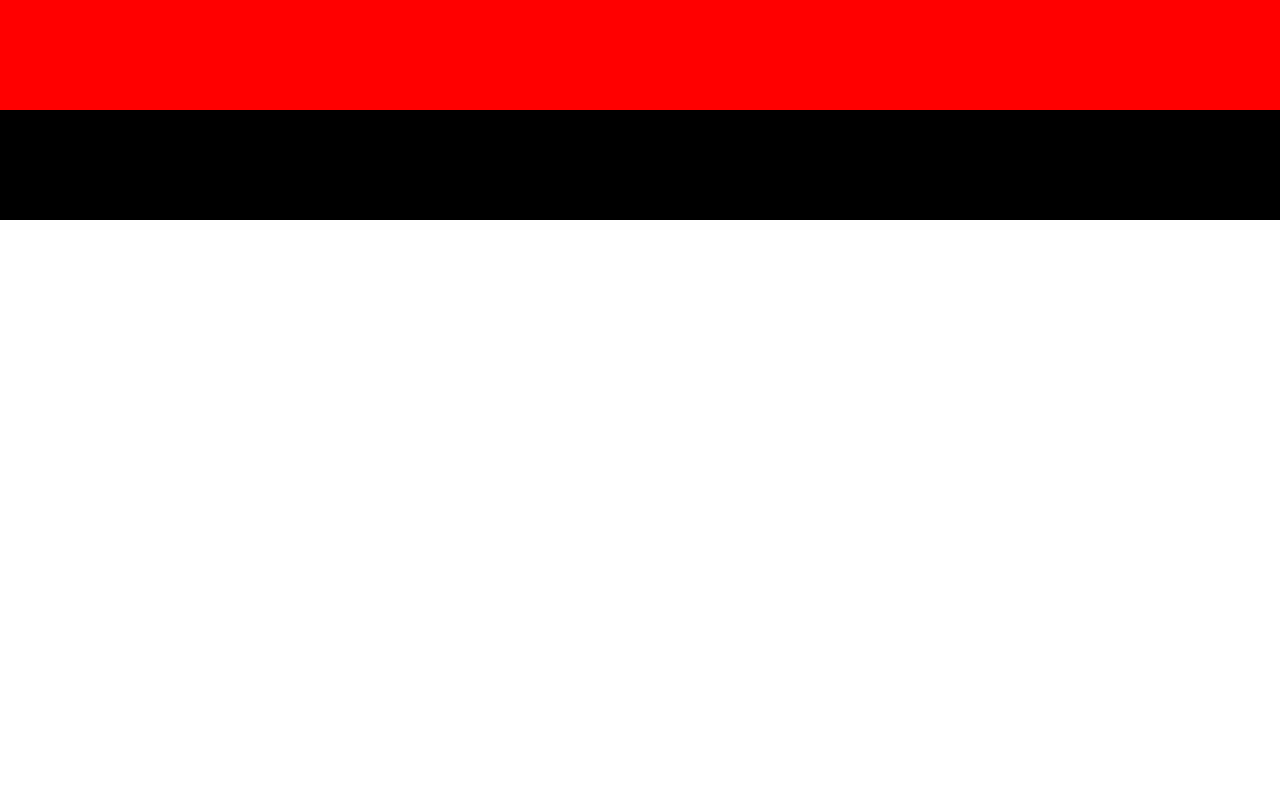
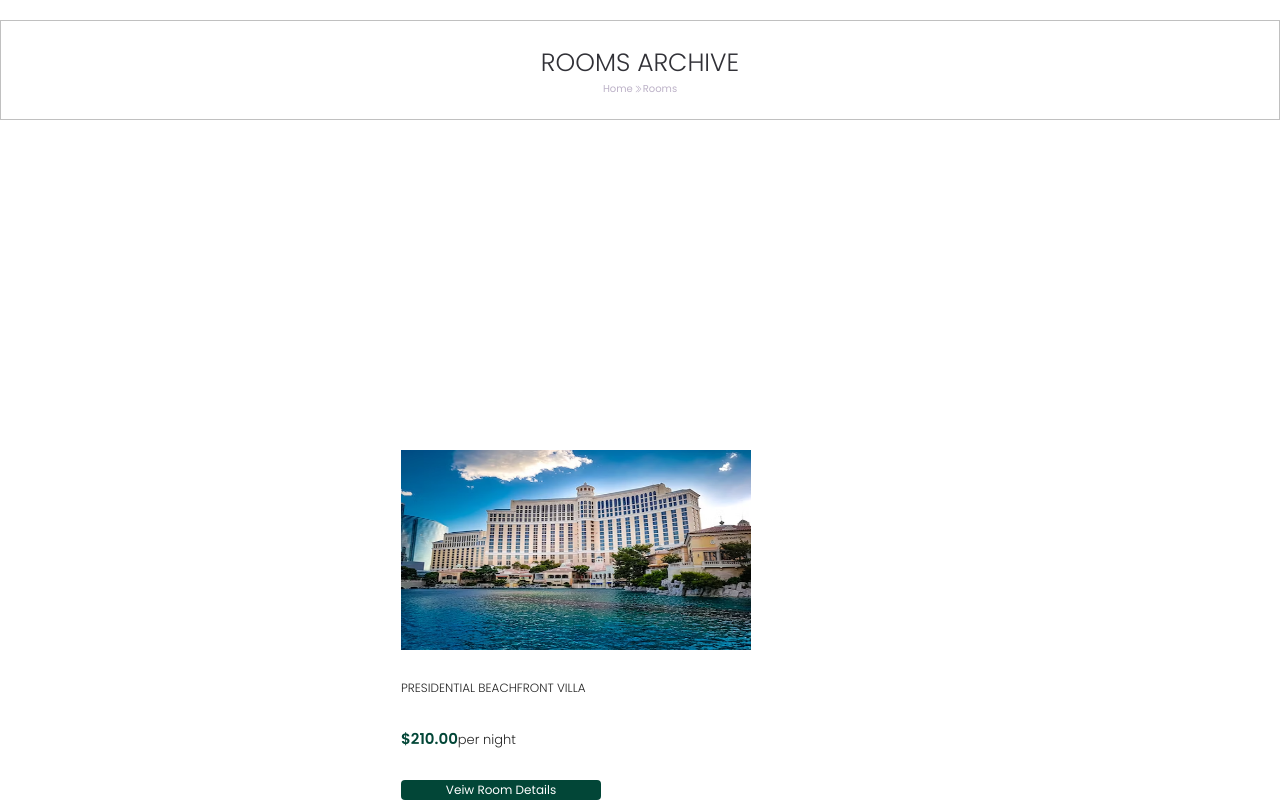
Before and after one commit to Akinolajsh/GroupHotelManagementFE, a React (Vite) app: page /view-rooms in a window 1280 px wide. Built offline with nearby package versions, Linux system fonts and the light colour scheme.

Commit message:
jecinta dashboard

```diff
--- /dev/null
+++ b/src/pages/Admin/Dashbord.tsx
@@ -0,0 +1,7 @@
+const Dashbord = () => {
+  return (
+    <div>Dashbord</div>
+  )
+}
+
+export default Dashbord
--- a/src/pages/ViewRooms.tsx
+++ b/src/pages/ViewRooms.tsx
@@ -1,15 +1,35 @@
-
-
+import {BsChevronDoubleRight} from "react-icons/bs"
+import room from "../assets/hero1.avif"
 const ViewRooms = () => {
   return (
-    <div className="flex flex-col bg-[red] justify-between">
-        <div className="w-full h-[110px] bg-[red]">
+    <div className="w-full h-[100vh] flex flex-col justify-between">
+ <div className=" border-[1px] border-[silver] mt-5 flex justify-center flex-col items-center h-[100px] p-7 w-[100%] ">
+            <div className="text-[25px] text-[#313137] font-light text-600  ">
+            ROOMS ARCHIVE
+            </div>
+            <div className="flex justify-center items-center gap-[1px] text-[10px] text-[#BCB1C7] ">
+               <span>Home </span>
+               <BsChevronDoubleRight className=" text-[8px] mt-[1px] "/>
+               <span>Rooms</span>
+            </div>
+        </div>
 
-        </div>
-        <div className="w-full h-[110px] bg-[black]">
+<div className="flex justify-center flex-col items-center  w-[90%] mt-[30px]">
 
-        </div>
-    </div>
+<div className="justify-between  flex flex-col w-[350px] h-[350px]">
+<img src={room} alt="" className="justify-between  flex flex-col w-[350px] h-[200px]"/>
+<span className="text-[12px] font-light  ">PRESIDENTIAL BEACHFRONT VILLA</span>
+<div className="" >
+    <span className="text-[#024637] text-[15px] font-semibold">$210.00</span>
+    <span className="text-[13px] font-light">per night</span>
+</div>
+<div className="text-[12px] bg-[#024637] flex justify-center items-center rounded text-[white] w-[200px] h-[20px] ">
+<button>Veiw Room Details</button>
+</div>
+
+</div>
+</div>
+</div>
   )
 }
 
```
